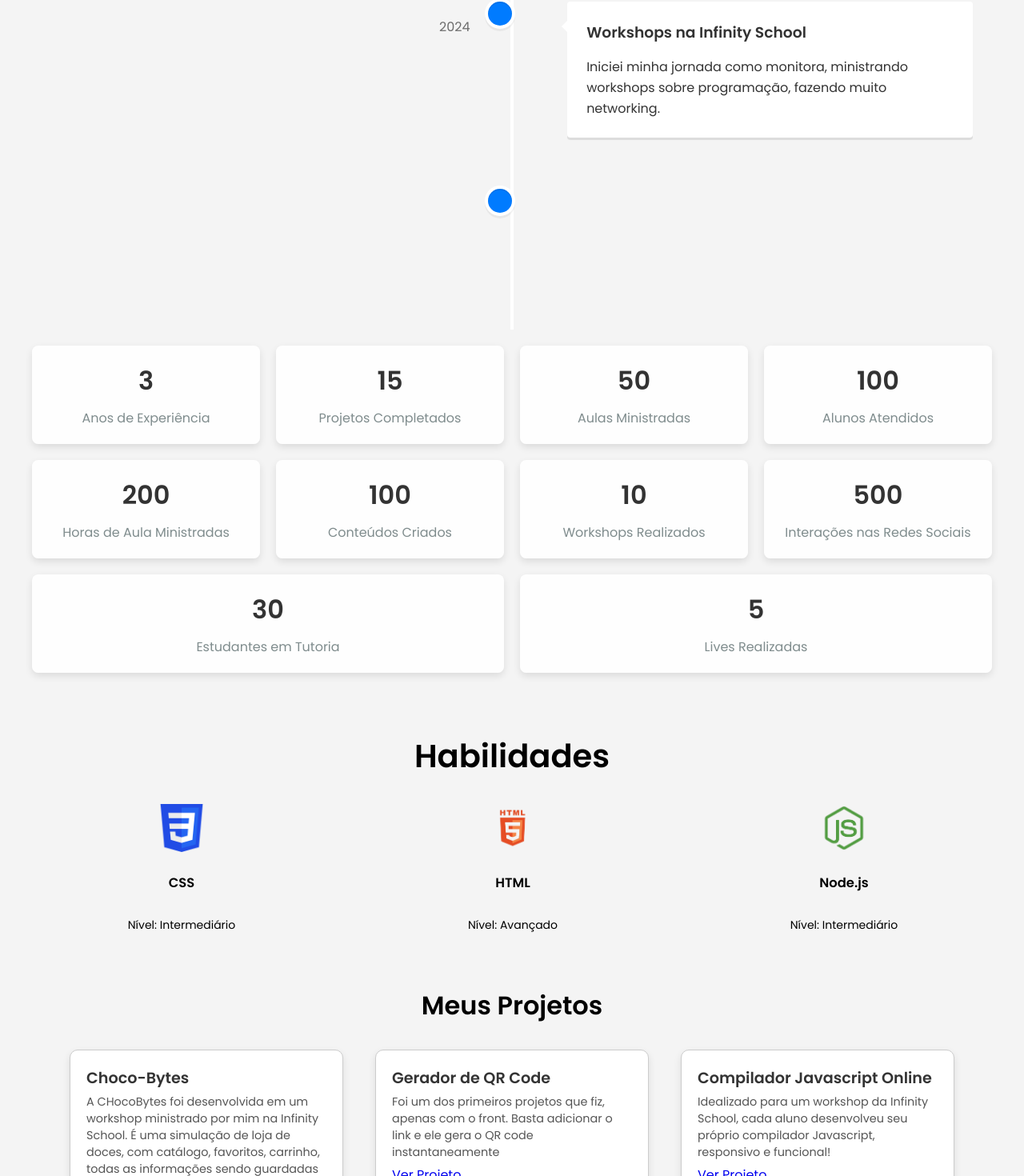
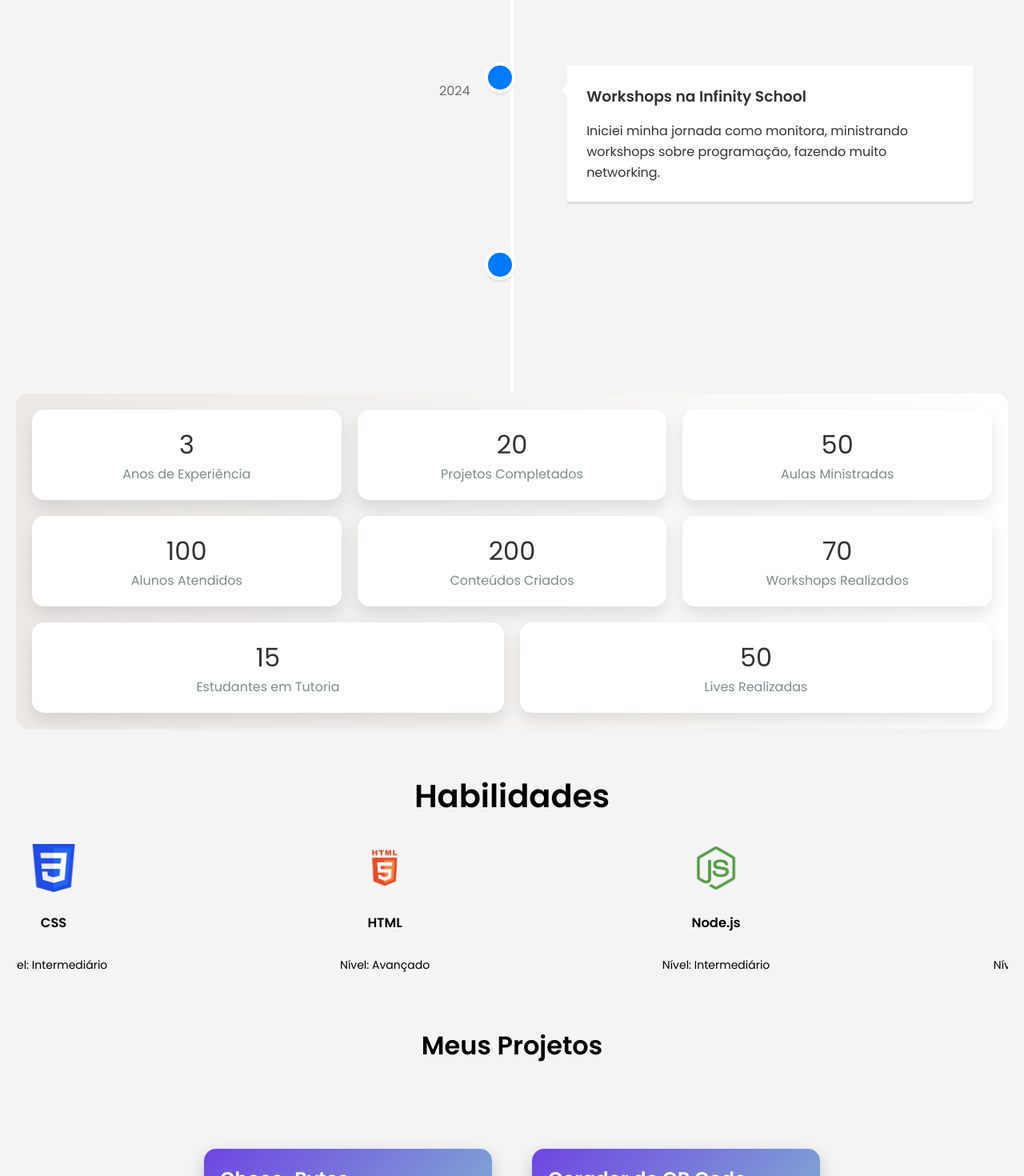
Before and after one commit to Nathalia-Macedo/curriculo-react, a React (Create React App) app: page / in a window 1280 px wide. Shown: the part 1311-2781 px from the top of the page at 80% size. Built offline with nearby package versions, Linux system fonts and the light colour scheme.

Commit message:
subindo atualizações em fotoEDescricao,project card, sobre mim e dados

```diff
--- a/src/Components/ProjectCard/ProjectCard.css
+++ b/src/Components/ProjectCard/ProjectCard.css
@@ -1,46 +1,96 @@
-/* ProjectCard.css */
-
 @import url('https://fonts.googleapis.com/css2?family=Poppins:wght@300;400;600&display=swap');
 
+/* Estilo geral dos cards */
 .project-card {
+  position: relative;
   display: flex;
-    flex-direction: column; /* Mudamos para coluna para um layout mais moderno */
-    background-color: #ffffff; /* Fundo branco */
-    border: 1px solid #ccc; /* Borda suave */
-    border-radius: 10px; /* Bordas arredondadas */
-    padding: 20px; /* Espaço interno */
-    margin: 10px; /* Margem entre os cards */
-    box-shadow: 0 4px 10px rgba(0, 0, 0, 0.1); /* Sombra suave para destaque */
-    transition: transform 0.2s;
-    width: 300px; /* Largura fixa para o card */
+  flex-direction: column;
+  justify-content: space-between;
+  background: linear-gradient(135deg, #6e45e2, #88d3ce); /* Gradiente para criar conexão com a modernidade */
+  color: #fff;
+  border-radius: 15px;
+  padding: 20px;
+  margin: 15px;
+  width: 320px;
+  box-shadow: 0 8px 20px rgba(0, 0, 0, 0.2);
+  transition: transform 0.3s ease-in-out, box-shadow 0.3s ease-in-out;
+  overflow: hidden;
 }
 
+/* Animação ao passar o mouse no card */
 .project-card:hover {
-    transform: translateY(-5px); /* Leve movimento ao passar o mouse */
+  transform: translateY(-10px);
+  box-shadow: 0 12px 25px rgba(0, 0, 0, 0.3);
+}
+
+/* Efeito de destaque interativo */
+.project-card::before {
+  content: '';
+  position: absolute;
+  top: -50%;
+  left: -50%;
+  width: 300px;
+  height: 300px;
+  background: rgba(255, 255, 255, 0.1);
+  border-radius: 50%;
+  transform: scale(0);
+  transition: transform 0.5s ease-in-out;
+}
+
+.project-card:hover::before {
+  transform: scale(1.5);
 }
 
 .project-content {
-    flex: 1; /* Permite que o conteúdo ocupe o espaço restante */
+  z-index: 2;
 }
 
 .project-content h3 {
   margin: 0;
-    font-size: 1.2em; /* Tamanho da fonte */
-    font-family: 'Poppins', sans-serif; /* Fonte Poppins */
-    color: #333; /* Cor do texto */
+  font-size: 1.5rem;
+  font-family: 'Poppins', sans-serif;
+  color: #fff;
+  font-weight: 600;
 }
 
 .project-content p {
-    margin: 5px 0; /* Margem entre título e descrição */
-    font-size: 0.9em; /* Tamanho menor para a descrição */
-    font-family: 'Poppins', sans-serif; /* Fonte Poppins */
-    color: #555; /* Cor da descrição */
+  margin: 10px 0;
+  font-size: 1rem;
+  font-family: 'Poppins', sans-serif;
+  color: #f1f1f1;
+  line-height: 1.4;
 }
 
-  /* Estilos para o container de projetos */
+.project-content a {
+  color: white;
+  text-decoration: none;
+  font-weight: bold;
+  transition: color 0.3s;
+}
+
+.project-content a:hover {
+  color: #fff; /* Muda a cor ao passar o mouse */
+}
+
+/* Estilo do container que comporta os cards */
 .projects-container {
-    display: flex;
-    flex-wrap: wrap; /* Permite que os cards se ajustem na linha */
-    justify-content: center; /* Centraliza os cards */
-    gap: 10px; /* Espaço entre os cards */
+  display: grid;
+  grid-template-columns: repeat(auto-fill, minmax(280px, 1fr));
+  grid-gap: 20px;
+  padding: 40px;
+  justify-items: center; /* Centraliza os cards */
 }
+
+/* Estilo para dispositivos móveis */
+@media (max-width: 768px) {
+  .projects-container {
+    grid-template-columns: 1fr; /* Empilha os cards em telas menores */
+  }
+}
+
+/* Adicionando interatividade com movimento sutil */
+
+
+.project-card:hover .project-content p {
+  color: #ffffff; /* Torna a descrição mais visível */
+}
--- a/src/Components/SobreMim/Contadores/Contadores.css
+++ b/src/Components/SobreMim/Contadores/Contadores.css
@@ -1,33 +1,40 @@
-/* Contador.css */
 .contador-container {
   display: flex;
-    flex-wrap: wrap; /* Para permitir que os itens se ajustem em várias linhas */
-    justify-content: space-around; /* Distribui os itens de forma equilibrada */
+  flex-wrap: wrap;
+  justify-content: space-around;
   padding: 20px;
-    max-width: 1200px; /* Limita a largura máxima do container */
-    margin: 0 auto; /* Centraliza o container na página */
-    gap: 20px; /* Espaçamento entre os itens */
+  max-width: 1200px;
+  margin: 0 auto;
+  gap: 20px;
+  background: linear-gradient(to right, #ece9e6, #ffffff); /* Gradiente de fundo */
+  border-radius: 15px; /* Bordas arredondadas */
 }
 
 .contador-item {
-    background: rgba(255, 255, 255, 0.9); /* Fundo branco semi-transparente */
-    border-radius: 8px; /* Cantos arredondados */
-    box-shadow: 0 4px 10px rgba(0, 0, 0, 0.1); /* Sombra suave */
+  background: white; /* Fundo branco */
+  border-radius: 15px; /* Bordas arredondadas */
+  box-shadow: 0 10px 20px rgba(0, 0, 0, 0.1); /* Sombra suave */
   padding: 20px;
-    text-align: center; /* Centraliza o texto dentro do contador */
-    flex: 1 1 200px; /* Flexível: ocupa o espaço mínimo de 200px e se expande */
-    min-width: 200px; /* Largura mínima para cada contador */
+  text-align: center;
+  flex: 1 1 200px; /* Flexível: ocupa o espaço mínimo de 200px */
+  min-width: 250px; /* Largura mínima para cada contador */
+  transition: transform 0.3s, box-shadow 0.3s; /* Transições para hover */
 }
 
-  .contador-item div {
-    font-size: 2rem; /* Tamanho da fonte do contador */
+.contador-item:hover {
+  transform: translateY(-5px); /* Levanta o item ao passar o mouse */
+  box-shadow: 0 15px 30px rgba(0, 0, 0, 0.2); /* Sombra mais forte no hover */
+}
+
+.contador-numeros {
+  font-size: 2.5rem; /* Tamanho maior para o contador */
   font-weight: bold; /* Negrito para o número */
   color: #2c3e50; /* Cor do texto */
   margin-bottom: 10px; /* Espaçamento entre o número e o rótulo */
 }
 
 .contador-item p {
-    font-size: 1rem; /* Tamanho da fonte do rótulo */
+  font-size: 1rem; /* Tamanho do texto do rótulo */
   color: #7f8c8d; /* Cor do rótulo */
   margin: 0; /* Remove margens */
 }
@@ -43,7 +50,7 @@
       padding: 15px; /* Menos padding em contadores menores */
   }
 
-    .contador-item div {
-      font-size: 1.5rem; /* Tamanho da fonte menor em telas menores */
+  .contador-numeros {
+      font-size: 2rem; /* Tamanho da fonte menor em telas menores */
   }
 }
--- a/src/Components/SobreMim/Contadores/Contadores.jsx
+++ b/src/Components/SobreMim/Contadores/Contadores.jsx
@@ -12,12 +12,10 @@ const Contadores = () => {
     { label: 'Projetos Completados', valor: textos.contadorDados.projetosCompletados },
     { label: 'Aulas Ministradas', valor: textos.contadorDados.aulasMinistradas },
     { label: 'Alunos Atendidos', valor: textos.contadorDados.alunosAtendidos },
-    { label: 'Horas de Aula Ministradas', valor: textos.contadorDados.horasDeAulaMinistradas },
     { label: 'Conteúdos Criados', valor: textos.contadorDados.conteudosCriados },
     { label: 'Workshops Realizados', valor: textos.contadorDados.workshopsRealizados },
-    { label: 'Interações nas Redes Sociais', valor: textos.contadorDados.interacoesRedesSociais },
     { label: 'Estudantes em Tutoria', valor: textos.contadorDados.estudantesEmTutoria },
-    { label: 'Lives Realizadas', valor: textos.contadorDados.livesRealizadas },
+    { label: 'Lives Realizadas', valor: textos.contadorDados.livesRealizadas }
   ], [textos]); // Dependência para recalcular quando textos mudar
 
   useEffect(() => {
--- a/src/Components/SobreMim/Me/FotoDescricao.css
+++ b/src/Components/SobreMim/Me/FotoDescricao.css
@@ -1,90 +1,104 @@
-/* FotoEDescricao.css */
-
 /* Importando a fonte Poppins */
 @import url('https://fonts.googleapis.com/css2?family=Poppins:wght@300;400;600&display=swap');
 
 body {
-    font-family: 'Poppins', sans-serif; /* Aplicando a fonte Poppins ao body */
-    margin: 0; /* Remove margens padrão do body */
-    padding: 0; /* Remove padding padrão do body */
-    background-color: #f4f4f4; /* Cor de fundo leve */
+    font-family: 'Poppins', sans-serif;
+    margin: 0;
+    padding: 0;
+    background-color: #f4f4f4;
 }
 
 .foto-descricao-container {
     display: flex;
-    align-items: flex-start; /* Alinha os itens ao topo */
-    justify-content: center; /* Centraliza horizontalmente */
-    padding: 20px; /* Adiciona padding ao container */
-    background-color: #ffffff; /* Cor de fundo branca */
-    border-radius: 8px; /* Borda arredondada */
+    align-items: flex-start;
+    justify-content: center;
+    padding: 20px;
+    background-color: #ffffff;
+    border-radius: 12px; /* Bordas mais arredondadas */
+    box-shadow: 0 4px 20px rgba(0, 0, 0, 0.1); /* Sombra mais intensa */
+    transition: transform 0.3s; /* Animação ao passar o mouse */
+    margin: 20px; /* Adiciona margem ao redor do container */
+}
+
+.foto-descricao-container:hover {
+    transform: translateY(-5px); /* Leve movimento ao passar o mouse */
+}
+
+.foto-container {
+    flex: 0 0 auto;
+    margin-right: 20px;
+    display: flex;
+    justify-content: center;
+    position: relative; /* Permite posicionar elementos dentro da foto-container */
+}
+
+.foto {
+    width: 200px;
+    height: 200px;
+    border-radius: 50%;
+    object-fit: cover;
+    border: 3px solid #eaeaea;
+    transition: transform 0.3s; /* Efeito de zoom ao passar o mouse */
+}
+
+.foto-container:hover .foto {
+    transform: scale(1.05); /* Efeito de zoom na foto */
+}
+
+.descricao {
+    flex: 1;
+    text-align: left;
+    max-width: 600px;
+    background-color: #f9f9f9; /* Fundo leve para a descrição */
+    padding: 15px; /* Adiciona padding ao container de descrição */
+    border-radius: 8px; /* Bordas arredondadas na descrição */
     box-shadow: 0 2px 10px rgba(0, 0, 0, 0.1); /* Sombra leve */
 }
 
-.foto-container {
-    flex: 0 0 auto; /* Garante que a foto tenha um tamanho fixo */
-    margin-right: 20px; /* Espaçamento à direita da foto */
-    display: flex; /* Permite centralizar a imagem dentro da foto-container */
-    justify-content: center; /* Centraliza a imagem horizontalmente */
-}
-
-.foto {
-    width: 200px; /* Aumenta a largura da imagem */
-    height: 200px; /* Aumenta a altura da imagem */
-    border-radius: 50%; /* Arredonda a imagem para ser um círculo */
-    object-fit: cover; /* Corta a imagem para se ajustar ao tamanho */
-    border: 3px solid #eaeaea; /* Borda leve para a imagem */
-}
-
-.descricao {
-    flex: 1; /* Permite que a descrição ocupe mais espaço */
-    text-align: left; /* Texto alinhado à esquerda */
-    max-width: 600px; /* Limita a largura da descrição */
-}
-
 .descricao h2 {
-    font-size: 1.5rem; /* Tamanho do título */
-    margin-bottom: 10px; /* Espaço abaixo do título */
-    color: #333; /* Cor do texto do título */
+    font-size: 1.5rem;
+    margin-bottom: 10px;
+    color: #333;
 }
 
 .descricao p {
-    font-size: 1rem; /* Tamanho do texto */
-    line-height: 1.6; /* Ajusta o espaçamento entre linhas */
-    color: #555; /* Cor do texto */
+    font-size: 1rem;
+    line-height: 1.6;
+    color: #555;
 }
 
 /* Responsividade */
 @media (max-width: 768px) {
     .foto-descricao-container {
-        flex-direction: column; /* Muda a direção para coluna em telas menores */
-        align-items: center; /* Centraliza o conteúdo horizontalmente */
+        flex-direction: column;
+        align-items: center;
     }
 
     .foto-container {
-        margin-right: 0; /* Remove a margem direita */
-        margin-bottom: 15px; /* Adiciona margem abaixo da foto */
+        margin-right: 0;
+        margin-bottom: 15px;
     }
 
     .descricao h2 {
-        font-size: 1.4rem; /* Tamanho do título em telas menores */
+        font-size: 1.4rem;
     }
 
     .descricao p {
-        font-size: 0.95rem; /* Tamanho do texto em telas menores */
+        font-size: 0.95rem;
     }
 }
 
 @media (max-width: 480px) {
     .foto {
-        width: 150px; /* Tamanho da imagem em telas muito pequenas */
-        height: 150px; /* Mantém a altura igual à largura */
+        width: 150px;
+        height: 150px;
     }
 
     .descricao h2 {
-        font-size: 1.2rem; /* Tamanho do título em telas muito pequenas */
+        font-size: 1.2rem;
     }
 
     .descricao p {
-        font-size: 0.85rem; /* Tamanho do texto em telas muito pequenas */
+        font-size: 0.85rem;
     }
 }
--- a/src/Components/SobreMim/Me/FotoDescricao.jsx
+++ b/src/Components/SobreMim/Me/FotoDescricao.jsx
@@ -1,4 +1,3 @@
-// FotoEDescricao.js
 import React from 'react';
 import './FotoDescricao.css';
 
--- a/src/Context/Dados.jsx
+++ b/src/Context/Dados.jsx
@@ -68,15 +68,14 @@ export const CurriculoProvider = ({ children }) => {
     ],
     contadorDados: {
       anosDeExperiencia: 3,
-      projetosCompletados: 15,
+      projetosCompletados: 20,
       aulasMinistradas: 50,
       alunosAtendidos: 100,
-      horasDeAulaMinistradas: 200,
-      conteudosCriados: 100,
-      workshopsRealizados: 10,
+      conteudosCriados: 200,
+      workshopsRealizados: 70,
       interacoesRedesSociais: 500,
-      estudantesEmTutoria: 30,
-      livesRealizadas: 5,
+      estudantesEmTutoria: 15,
+      livesRealizadas: 50,
     },
     skillsData: [
       { id: 1, skill: "JavaScript", nivel: "Avançado", image: JS },
--- a/src/Pages/Home/Home.css
+++ b/src/Pages/Home/Home.css
@@ -1,26 +1,33 @@
-/* Sessão principal que contém os projetos e as experiências */
-
-h1{
+h1 {
   text-align: center;
   font-family: 'Poppins', sans-serif;
+  margin-bottom: 30px; /* Espaçamento inferior do título */
 }
+
 .session {
   display: flex;
-    flex-wrap: wrap; /* Permite que os itens quebrem linha em telas pequenas */
-    justify-content: center; /* Centraliza os itens dentro da sessão */
-    gap: 20px; /* Espaço entre os cards */
+  flex-wrap: wrap;
+  justify-content: center;
+  gap: 20px;
+  margin-bottom: 50px; /* Aumenta o espaçamento inferior para separar as seções */
+  padding: 60px; /* Adiciona padding para espaçamento interno */
+}
+
+/* Aumentando o espaçamento entre os cards e a sessão abaixo (Aulas Particulares) */
+.session + .aulasParticulares {
+  margin-top: 60px; /* Aumenta a distância entre os projetos e as aulas particulares */
 }
 
 /* Ajuste para responsividade */
 @media (max-width: 768px) {
   .session {
-      align-items: center; /* Centraliza os itens */
+      align-items: center;
   }
 }
 
 /* Para telas muito pequenas (mobile) */
 @media (max-width: 480px) {
   .session {
-      padding: 10px; /* Adiciona um padding para dar espaçamento nas laterais */
+      padding: 20px; /* Mantém um padding mais largo em telas pequenas */
   }
 }
```
Lines whose indentation alone changed are shown as unchanged.
